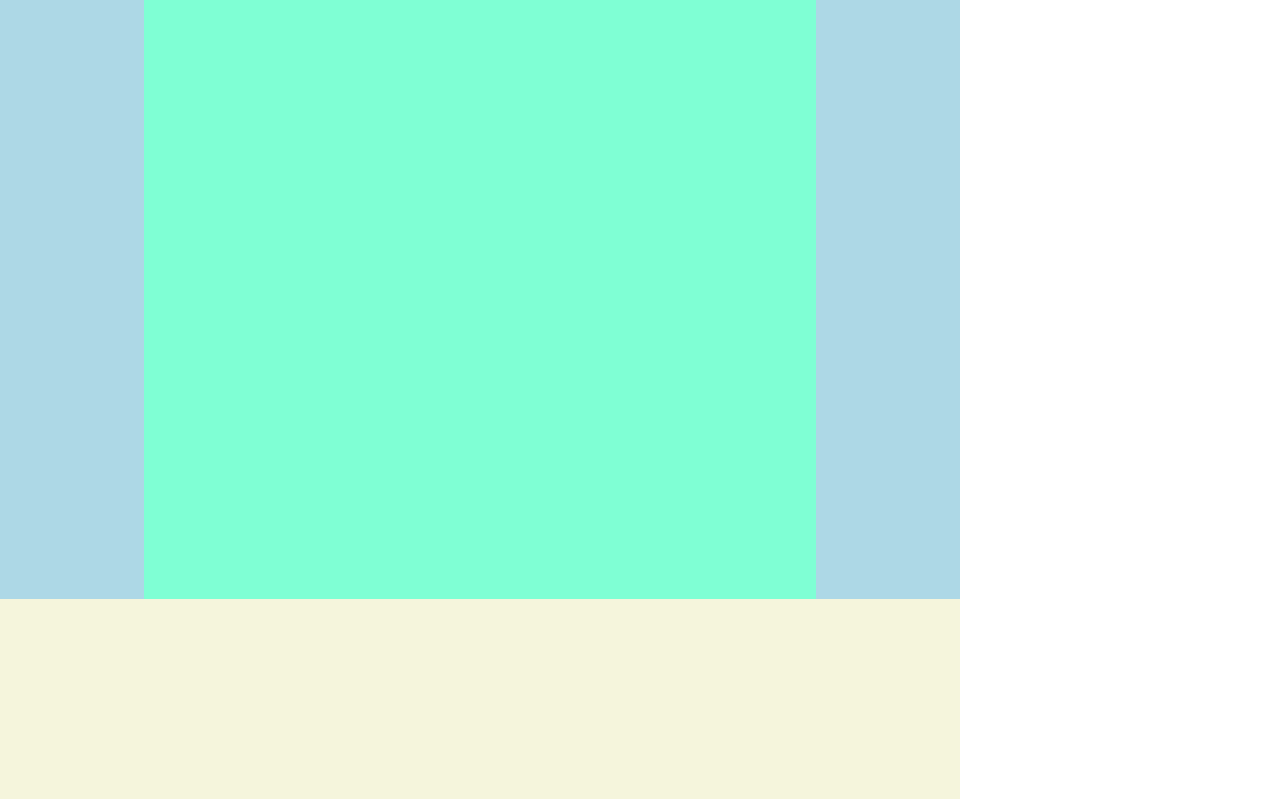
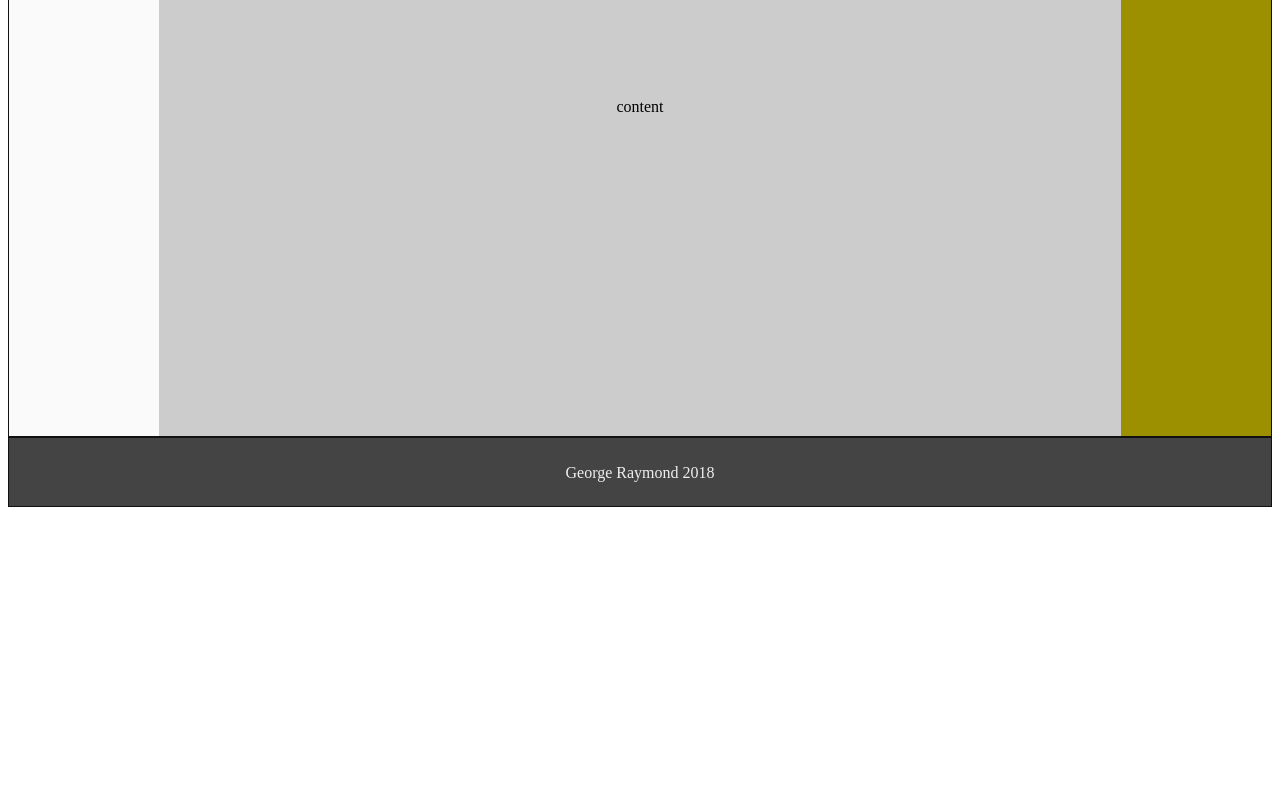
Before and after one commit to georgeraymond92/warmup-01, a plain HTML site: page holygrail.html in a window 1280 px wide. Shown: the part 301-1100 px from the top of the page. After the commit the page ends 809 px from the top, so only its background shows below. Drawn offline with Linux system fonts and the light colour scheme.

Commit message:
followed the code review in class

```diff
--- /dev/null
+++ b/assets/css/core.css
@@ -0,0 +1,32 @@
+/* this alone will solve for the mobile view out of the box because we are working with block elements */
+
+*{
+    box-sizing: border-box;
+}
+html, body {
+    height: 100%;
+}
+
+body > * {
+    border:1px solid #111;
+}
+
+body > header, body > footer {
+    background: #444;
+    color:#eee;
+    height: 70px;
+    line-height: 70px;
+    text-align: center;
+}
+main{
+    background:#fafafa;
+    height:700px;
+}
+
+main > section {
+    background: #ccc;
+}
+
+main > aside {
+    background: #9c9000;
+}
--- a/assets/css/flex.css
+++ b/assets/css/flex.css
@@ -0,0 +1,30 @@
+@media (min-width:960px) {
+    body {
+        background: #000;
+        display: flex;
+        flex-direction: column;
+    }
+    main {
+        display: flex;
+        flex-direction: row;
+    }
+    main > nav {
+        order: 1;
+        width: 150px;
+    }
+    main > section {
+        order: 2;
+        width:100%;
+    }
+    main > aside {
+        order: 3;
+        width: 150px;
+    }
+    .centered {
+        display: flex;
+        flex-direction: row;
+        justify-content: center;
+        align-items: center;
+    }
+
+}
--- a/assets/css/float.css
+++ b/assets/css/float.css
@@ -31,7 +31,6 @@ header{
 footer{
     height: 200px;
     background-color: beige;
-
     width:100%;
     float: left;
 }
--- a/assets/css/grid.css
+++ b/assets/css/grid.css
@@ -0,0 +1,24 @@
+@media (min-width:960px) {
+    main {
+        display: grid;
+        grid-template-columns: 150px 1fr 150px;
+        height: calc(100% - 140px);
+    }
+    main > nav {
+        order: 1;
+
+    }
+    main > section {
+        order: 2;
+
+    }
+    main > aside {
+        order: 3;
+
+    }
+    .centered {
+        display:flex;
+        align-items: center;
+        justify-content: center;
+    }
+}
--- a/holygrail.html
+++ b/holygrail.html
@@ -5,16 +5,28 @@
     <meta name="viewport" content="width=device-width, initial-scale=1.0">
     <meta http-equiv="X-UA-Compatible" content="ie=edge">
     <title>Document</title>
-    <link rel="stylesheet" href="./assets/css/reset.css">
-    <link rel="stylesheet" href="./assets/css/float.css">
+    <link rel="stylesheet" href="./assets/css/core.css">
+    <!-- <link rel="stylesheet" href="./assets/css/flex.css"> -->
+    <link rel="stylesheet" href="./assets/css/grid.css">
 </head>
 <body>
-    <header></header>
+    <header>
+        <h1>Site Name</h1>
+    </header>
+    <main>
+        <section class="centered">
+            <div>
+                <p>content</p>
+            </div>
 
-    <div id="column-left"></div>
-    <div id="column-center"></div>
-    <div id="column-right"></div>
-
-    <footer></footer>
+        </section>
+        <nav>
+            <div class="centered">Side Nav</div>
+        </nav>
+        <aside>
+            <div class="centered">Side Nav</div>
+        </aside>
+    </main>
+    <footer>George Raymond 2018</footer>
 </body>
 </html>
```
